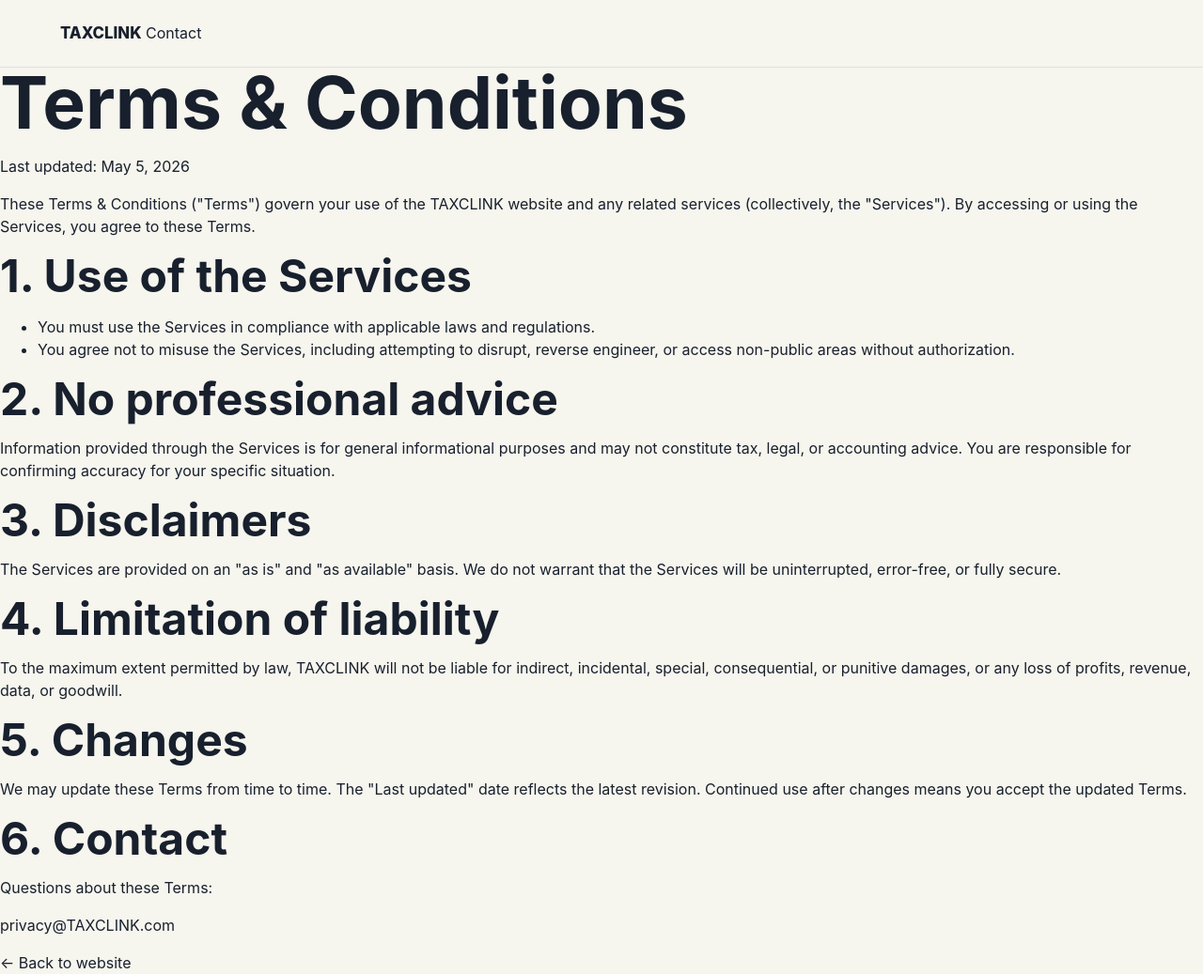
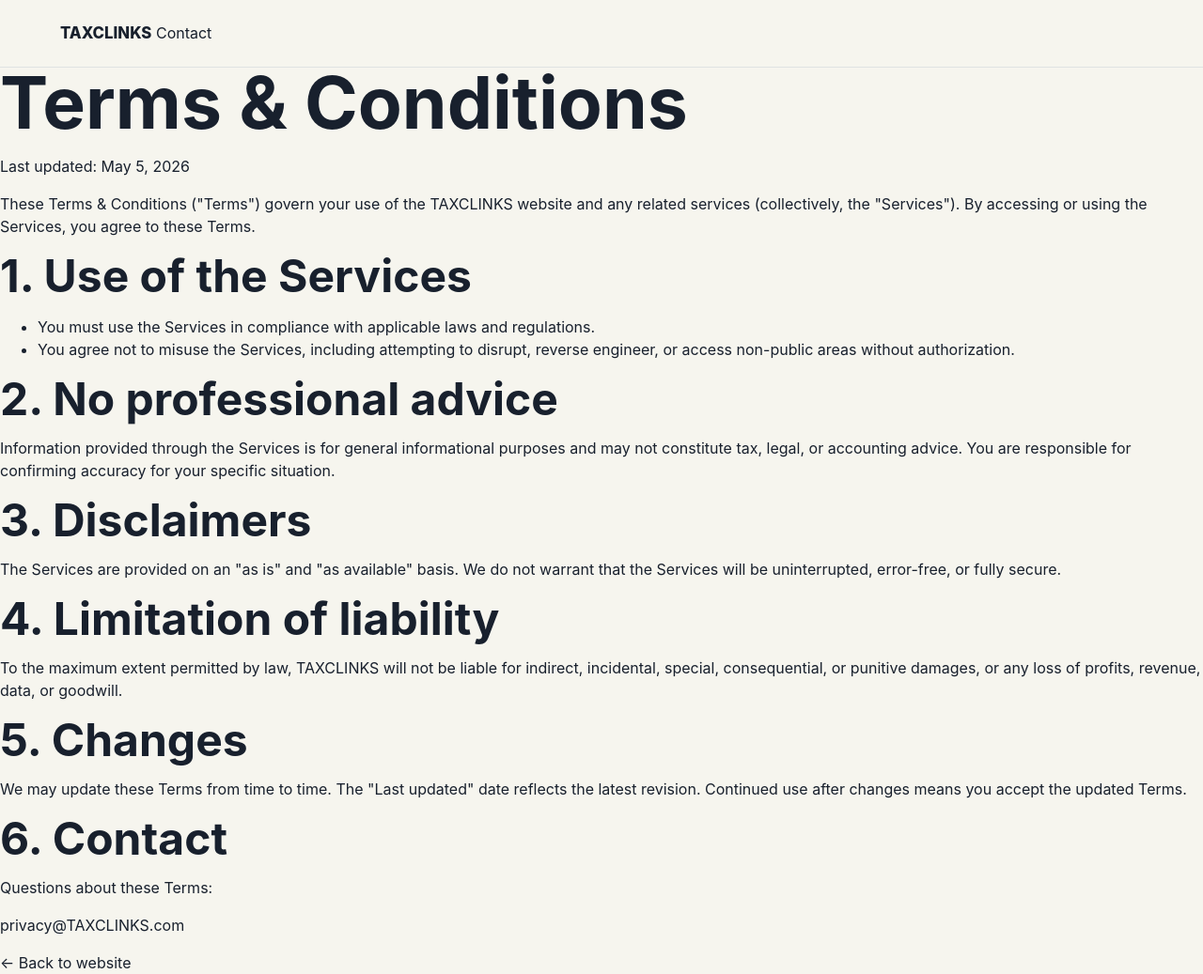
Before and after one commit to wal37/tax, a plain HTML site: page terms.html in a window 1280 px wide. Shown: the whole page at 94% size. Drawn offline with Linux system fonts and the light colour scheme.

Commit message:
Update terms.html

```diff
--- a/terms.html
+++ b/terms.html
@@ -3,16 +3,16 @@
 <head>
   <meta charset="utf-8" />
   <meta name="viewport" content="width=device-width, initial-scale=1" />
-  <title>Terms & Conditions — TAXCLINK</title>
-  <meta name="description" content="TAXCLINK Terms & Conditions" />
+  <title>Terms & Conditions — TAXCLINKS</title>
+  <meta name="description" content="TAXCLINKS Terms & Conditions" />
   <link rel="stylesheet" href="styles.css" />
   <link rel="icon" type="image/svg+xml" href="favicon.svg" />
 </head>
 <body>
   <header class="site-header" id="top">
     <nav class="nav">
-      <a class="brand" href="index.html" aria-label="Back to TAXCLINK">
-        <span class="brand-text">TAXCLINK</span>
+      <a class="brand" href="index.html" aria-label="Back to TAXCLINKS">
+        <span class="brand-text">TAXCLINKS</span>
       </a>
       <a class="btn btn-ghost" href="index.html#contact">Contact</a>
     </nav>
@@ -24,7 +24,7 @@
       <p class="muted">Last updated: May 5, 2026</p>
 
       <div class="legal-card">
-        <p>These Terms & Conditions ("Terms") govern your use of the TAXCLINK website and any related services (collectively, the "Services"). By accessing or using the Services, you agree to these Terms.</p>
+        <p>These Terms & Conditions ("Terms") govern your use of the TAXCLINKS website and any related services (collectively, the "Services"). By accessing or using the Services, you agree to these Terms.</p>
 
         <h2>1. Use of the Services</h2>
         <ul>
@@ -39,13 +39,13 @@
         <p>The Services are provided on an "as is" and "as available" basis. We do not warrant that the Services will be uninterrupted, error-free, or fully secure.</p>
 
         <h2>4. Limitation of liability</h2>
-        <p>To the maximum extent permitted by law, TAXCLINK will not be liable for indirect, incidental, special, consequential, or punitive damages, or any loss of profits, revenue, data, or goodwill.</p>
+        <p>To the maximum extent permitted by law, TAXCLINKS will not be liable for indirect, incidental, special, consequential, or punitive damages, or any loss of profits, revenue, data, or goodwill.</p>
 
         <h2>5. Changes</h2>
         <p>We may update these Terms from time to time. The "Last updated" date reflects the latest revision. Continued use after changes means you accept the updated Terms.</p>
 
         <h2>6. Contact</h2>
-        <p>Questions about these Terms: <p>privacy@TAXCLINK.com </p> </p>
+        <p>Questions about these Terms: <p>privacy@TAXCLINKS.com </p> </p>
       </div>
 
       <a class="backlink" href="index.html">← Back to website</a>
```
